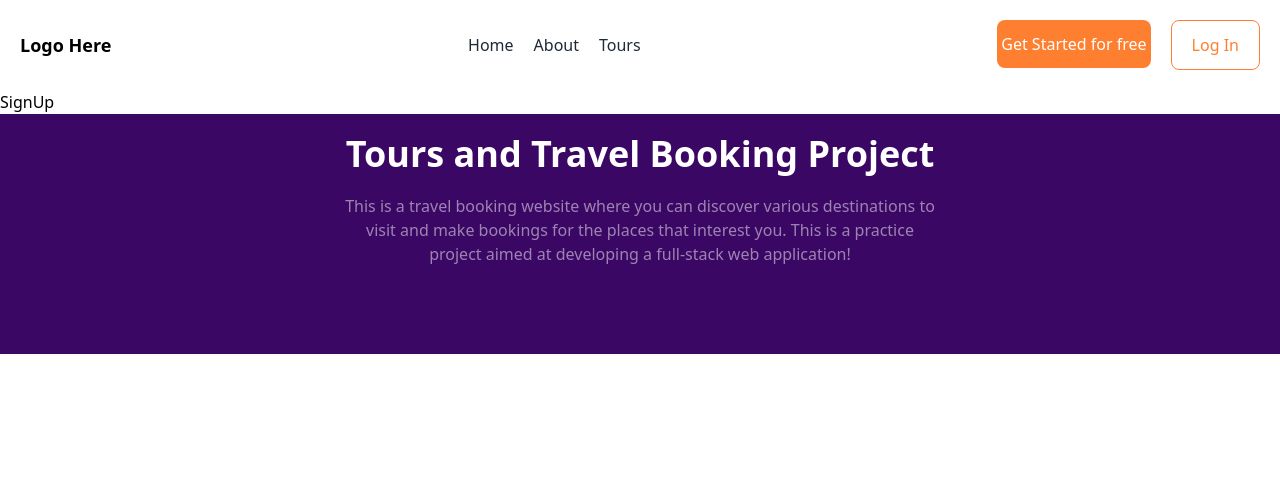
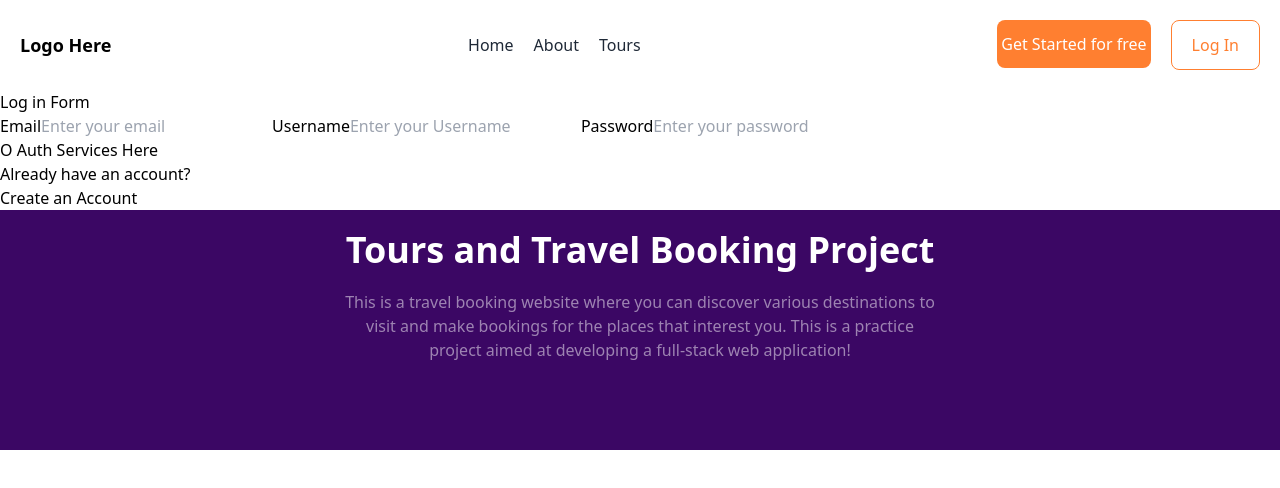
Before and after one commit to AadarshaKhatri/travelWorld, a React (Vite) app in the folder frontend/: page /register in a window 1280 px wide. Shown: the top 488 px of the page. Built offline with nearby package versions, Linux system fonts and the light colour scheme.

Commit message:
Frontend - Login and Register form created

```diff
--- a/frontend/src/pages/LogIn.tsx
+++ b/frontend/src/pages/LogIn.tsx
@@ -1,8 +1,36 @@
-
+import {Link} from "react-router-dom";
 
 const LogIn = () => {
   return (
-    <div>LogIn</div>
+    <section>
+      <div>
+        <div>
+          Log in Form
+
+          <div>
+            {/* Username */}
+
+            <label>Username</label>
+            <input type = 'text' placeholder="Enter your Username"></input>
+
+            {/* Password */}
+
+            <label>Password</label>
+            <input type = "password"></input>
+
+            {/* OAuth Services */}
+            <div>
+              O Auth Services Here
+            </div>
+
+            <div>
+              <h6><Link to='/register'>Don't have an account?</Link></h6>
+            </div>
+            <button type="submit">Log In</button>
+          </div>
+        </div>
+      </div>
+    </section>
   )
 }
 
--- a/frontend/src/pages/SignUp.tsx
+++ b/frontend/src/pages/SignUp.tsx
@@ -1,8 +1,40 @@
 
-
+import { Link } from "react-router-dom"
 const SignUp = () => {
   return (
-    <div>SignUp</div>
+    <section>
+      <div>
+        <div>
+          Log in Form
+
+          <div>
+            {/* Email */}
+
+            <label>Email</label>
+            <input type="email" placeholder="Enter your email"></input>
+            {/* Username */}
+
+            <label>Username</label>
+            <input type = 'text' placeholder="Enter your Username"></input>
+
+            {/* Password */}
+
+            <label>Password</label>
+            <input type = "password" placeholder="Enter your password"></input>
+
+            {/* OAuth Services */}
+            <div>
+              O Auth Services Here
+            </div>
+
+            <div>
+              <h6><Link to='/login'>Already have an account?</Link></h6>
+            </div>
+            <button type="submit">Create an Account</button>
+          </div>
+        </div>
+      </div>
+    </section>
   )
 }
 
```
